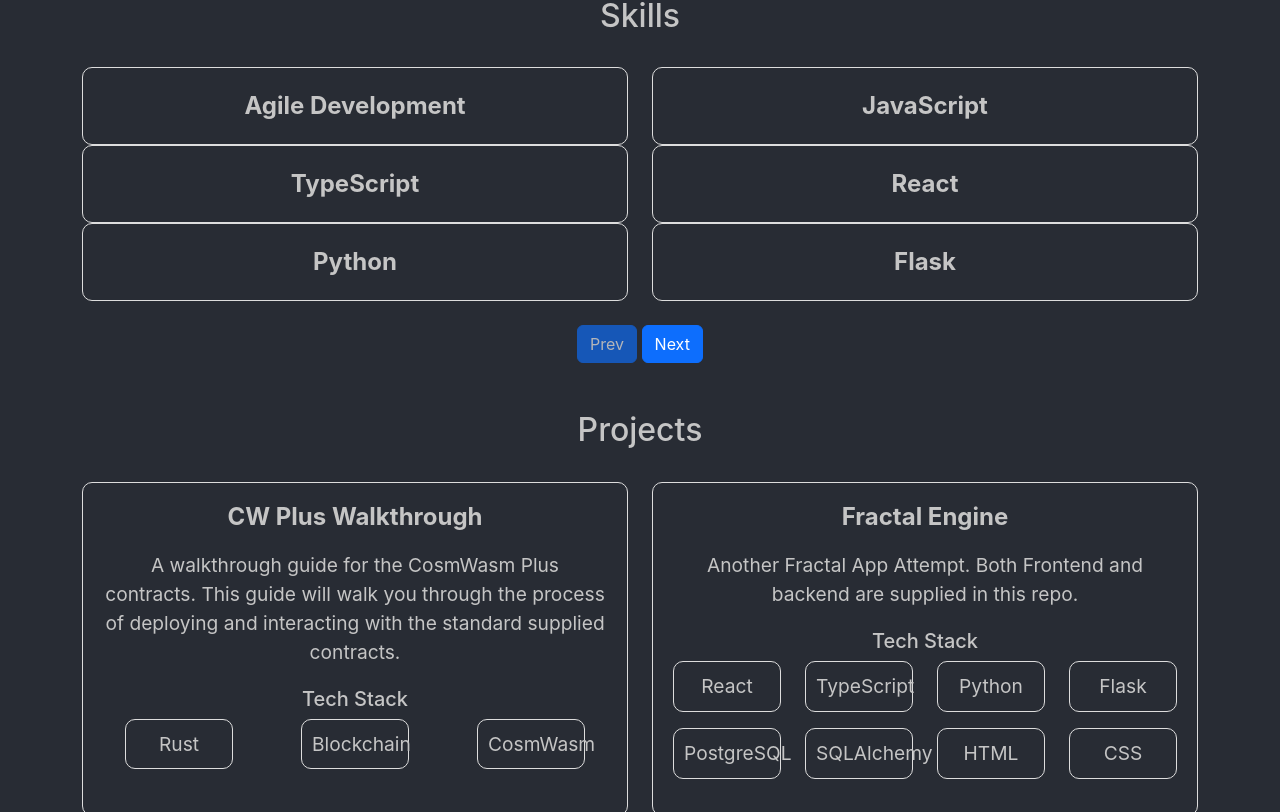
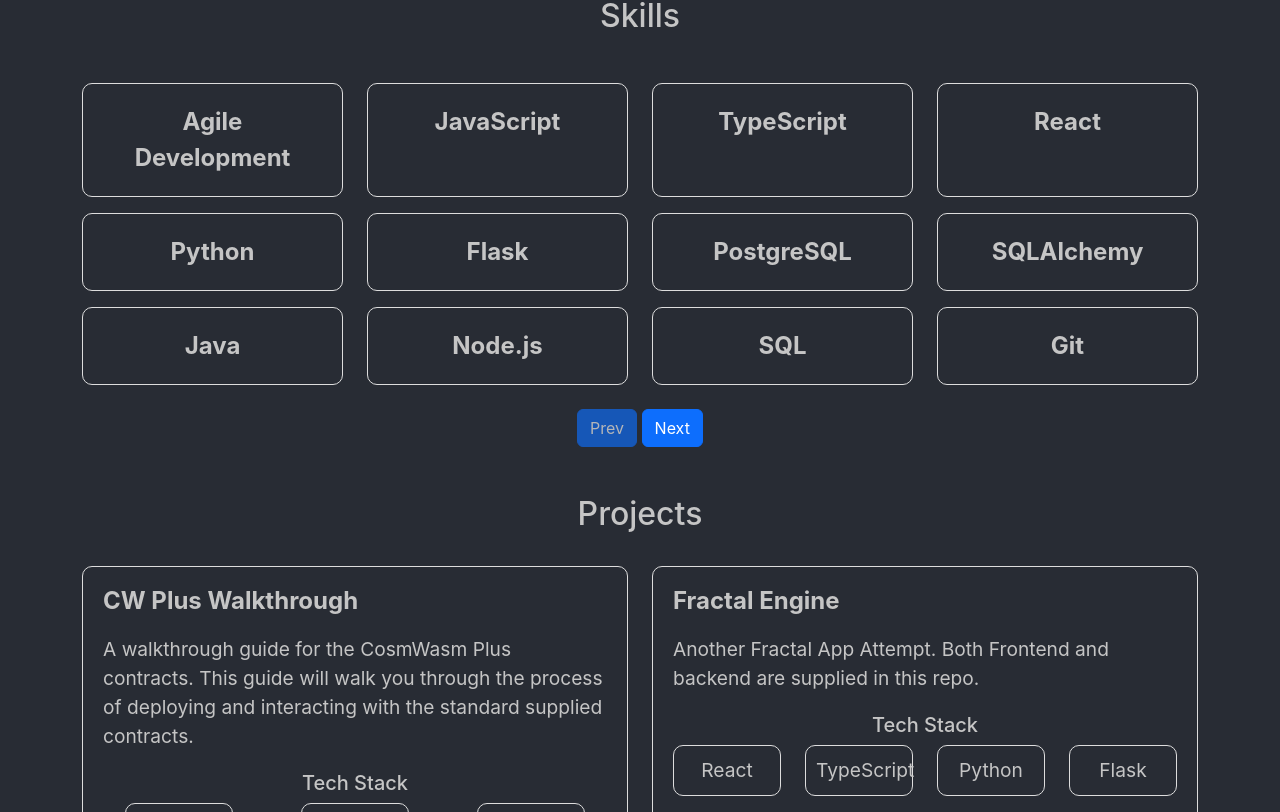
Before and after one commit to crispycret/portfolio, a React (Create React App) app: page / in a window 1280 px wide. Shown: the part 728-1540 px from the top of the page. Built offline with nearby package versions, Linux system fonts and the light colour scheme.

Commit message:
Added images to assets/images/skills

```diff
--- a/src/components/sliders/ProjectSlider.tsx
+++ b/src/components/sliders/ProjectSlider.tsx
@@ -40,16 +40,16 @@ export const ProjectSlider = ({showNumProjects=4, projects}: any) => {
       <Row className="mt-4">
         {projectsList.slice(startIndex, startIndex + showNumProjects).map((project: any) => (
           <Col key={project.title} md={6} className="mb-3">
-                <div className="project-card text-center ">
+                <div className="project-card text-start ">
                   <a className='project-card-link h-80' href={project.link}>
                     <h3>{project.title}</h3>
                     <p>{project.description}</p>
                   </a>
 
-                  <h5 className='mt-3'>Tech Stack</h5>
+                  <h5 className='mt-3 text-center'>Tech Stack</h5>
                   <Row>
                     {project.stack.map((tech: any) => (
-                      <Col key={tech} md={3} className="mx-auto my-auto">
+                      <Col key={tech} md={3} className="mx-auto my-auto text-center">
                           <a href={"/skills/" + tech.toLowerCase()} className="project-card-link">
                             <div className="project-card-column mb-3">
                               <p className="my-auto">{tech}</p>
--- a/src/components/sliders/SkillSlider.tsx
+++ b/src/components/sliders/SkillSlider.tsx
@@ -41,7 +41,7 @@ export const SkillSlider = ({showNumSkills=4, skills}: SkillSlider) => {
       </Row>
       <Row className="mt-4">
         {skills.slice(startIndex, startIndex + showNumSkills).map((skill: any) => (
-            <Col key={skill.title} md={6}>
+            <Col key={skill.title} md={3} className='mt-3'>
                 <a href={"/skills/" + process_name(skill.title)} className="skill-card-column-link">
                     <div className="skill-card-column">
                         <p>{skill.title}</p>
--- a/src/pages/Home.tsx
+++ b/src/pages/Home.tsx
@@ -49,7 +49,7 @@ export const Home = () => {
         </Row>
 
         {/* Skills */}
-        <Row><SkillSlider showNumSkills={6}/></Row>
+        <Row><SkillSlider showNumSkills={12}/></Row>
 
         {/* Projects */}
         <Row><ProjectSlider /></Row>
--- a/src/pages/Project.tsx
+++ b/src/pages/Project.tsx
@@ -50,7 +50,7 @@ export const Project = () => {
 
                         <Col className="col-8 ">
                             <div className="h-75">
-                                <p className="">{project.description}</p>
+                                <p className="text-start">{project.description}</p>
                             </div>
                             <Row className="my-auto align-bottom">
                                 <Col className="my-auto "><p>Projects: 8</p></Col>
--- a/src/pages/Skill.tsx
+++ b/src/pages/Skill.tsx
@@ -50,10 +50,10 @@ export const Skill = () => {
 
                         <Col className="col-8 ">
                             <div className="h-75">
-                                <p className="">{skill.description}</p>
+                                <p className="text-start">{skill.description}</p>
                             </div>
                             <Row className="my-auto align-bottom">
-                                <Col className="my-auto "><p>Projects: {projects.length}</p></Col>
+                                {projects.length > 0 && <Col className="my-auto "><p>Projects: {projects.length}</p></Col> }
                                 <Col className="my-auto "><p>Years: { skill.years }</p></Col>
                             </Row>
                         </Col>
--- a/src/pages/Skills.tsx
+++ b/src/pages/Skills.tsx
@@ -13,7 +13,7 @@ export const Skills = () => {
   return (
     <Container>
       <Routes>
-        <Route path="/" element={<SkillSlider showNumSkills={16} />} />
+        <Route path="/" element={<SkillSlider showNumSkills={24} />} />
         <Route path="/:skill" element={<Skill/>} />
       </Routes>
     </Container>
```
